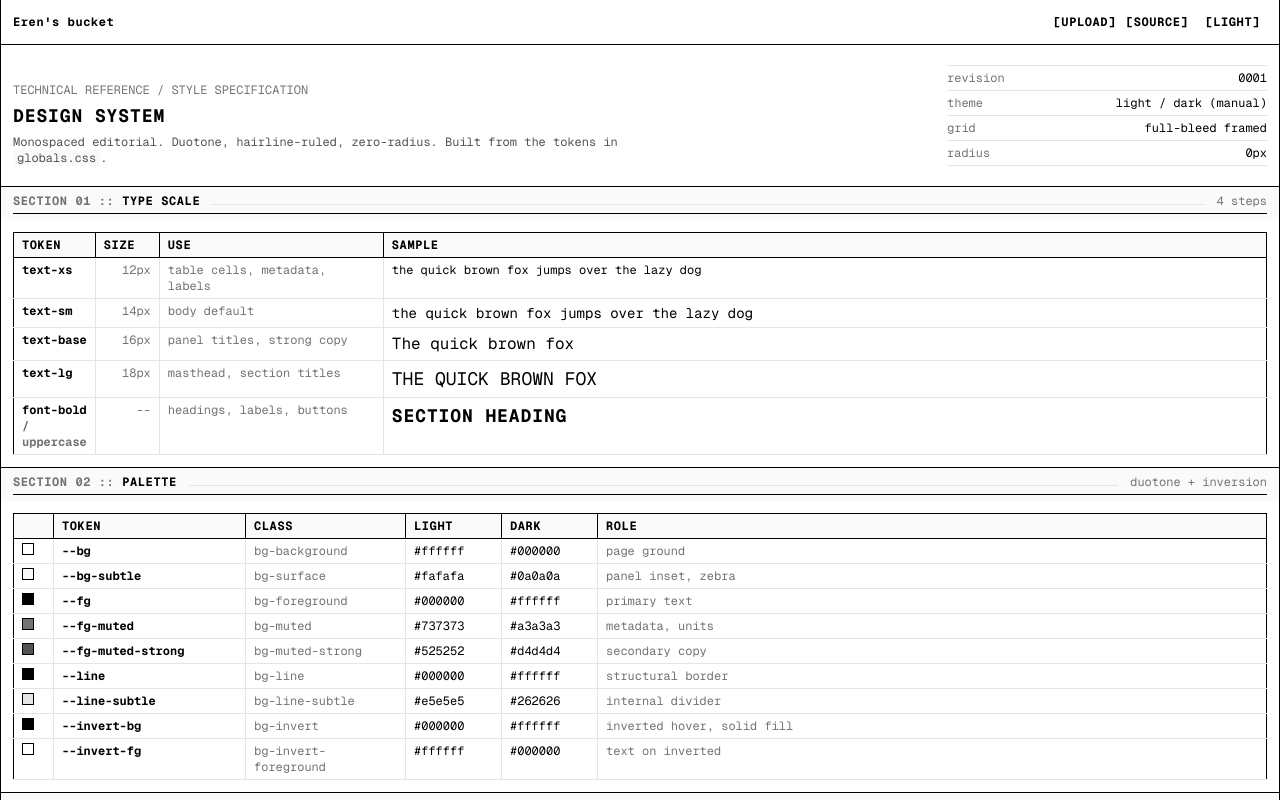
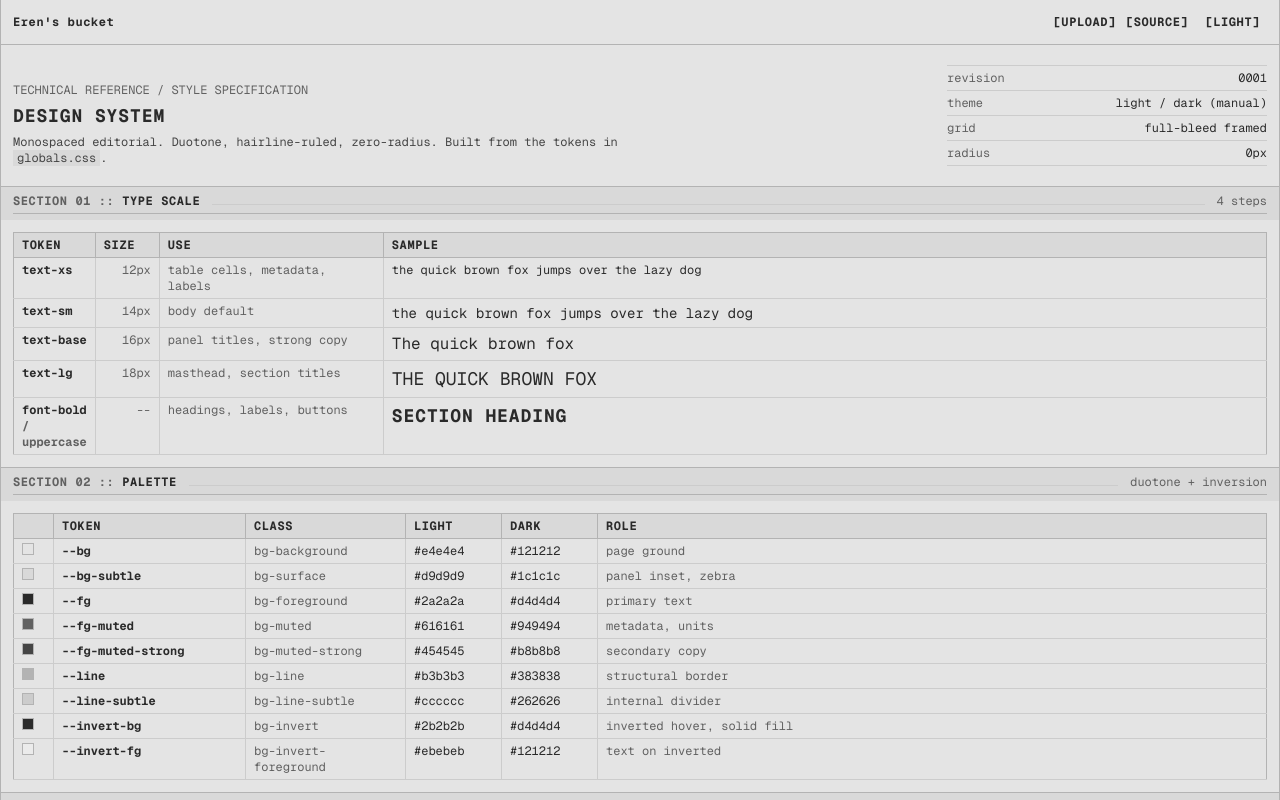
Before and after one commit to MrErenK/gcp-bucket-nextjs, a Next.js app: page /style in a window 1280 px wide. Shown: the top 800 px of the page. Built offline with nearby package versions, Linux system fonts and the light colour scheme; no server answers.

Commit message:
Soften theme colors

```diff
--- a/src/app/globals.css
+++ b/src/app/globals.css
@@ -5,33 +5,33 @@
 :root {
   color-scheme: light;
 
-  --bg: #ffffff;
-  --bg-subtle: #fafafa;
-  --fg: #000000;
-  --fg-muted: #737373;
-  --fg-muted-strong: #525252;
+  --bg: #e4e4e4;
+  --bg-subtle: #d9d9d9;
+  --fg: #2a2a2a;
+  --fg-muted: #616161;
+  --fg-muted-strong: #454545;
 
-  --line: #000000;
-  --line-subtle: #e5e5e5;
+  --line: #b3b3b3;
+  --line-subtle: #cccccc;
 
-  --invert-bg: #000000;
-  --invert-fg: #ffffff;
+  --invert-bg: #2b2b2b;
+  --invert-fg: #ebebeb;
 }
 
 [data-theme="dark"] {
   color-scheme: dark;
 
-  --bg: #000000;
-  --bg-subtle: #0a0a0a;
-  --fg: #ffffff;
-  --fg-muted: #a3a3a3;
-  --fg-muted-strong: #d4d4d4;
+  --bg: #121212;
+  --bg-subtle: #1c1c1c;
+  --fg: #d4d4d4;
+  --fg-muted: #949494;
+  --fg-muted-strong: #b8b8b8;
 
-  --line: #ffffff;
+  --line: #383838;
   --line-subtle: #262626;
 
-  --invert-bg: #ffffff;
-  --invert-fg: #000000;
+  --invert-bg: #d4d4d4;
+  --invert-fg: #121212;
 }
 
 @theme inline {
--- a/src/app/layout.tsx
+++ b/src/app/layout.tsx
@@ -42,8 +42,8 @@ export const metadata: Metadata = {
 
 export const viewport: Viewport = {
   themeColor: [
-    { media: "(prefers-color-scheme: light)", color: "#ffffff" },
-    { media: "(prefers-color-scheme: dark)", color: "#000000" },
+    { media: "(prefers-color-scheme: light)", color: "#e4e4e4" },
+    { media: "(prefers-color-scheme: dark)", color: "#121212" },
   ],
 };
 
--- a/src/app/manifest.ts
+++ b/src/app/manifest.ts
@@ -8,8 +8,8 @@ export default function manifest(): MetadataRoute.Manifest {
     description: SITE.description,
     start_url: "/",
     display: "standalone",
-    background_color: "#ffffff",
-    theme_color: "#ffffff",
+    background_color: "#e4e4e4",
+    theme_color: "#e4e4e4",
     icons: [{ src: "/icon.svg", sizes: "any", type: "image/svg+xml" }],
   };
 }
--- a/src/lib/specimen.ts
+++ b/src/lib/specimen.ts
@@ -39,15 +39,15 @@ export const PALETTE: ReadonlyArray<{
   dark: string;
   role: string;
 }> = [
-  { token: "--bg", cls: "bg-background", light: "#ffffff", dark: "#000000", role: "page ground" },
-  { token: "--bg-subtle", cls: "bg-surface", light: "#fafafa", dark: "#0a0a0a", role: "panel inset, zebra" },
-  { token: "--fg", cls: "bg-foreground", light: "#000000", dark: "#ffffff", role: "primary text" },
-  { token: "--fg-muted", cls: "bg-muted", light: "#737373", dark: "#a3a3a3", role: "metadata, units" },
-  { token: "--fg-muted-strong", cls: "bg-muted-strong", light: "#525252", dark: "#d4d4d4", role: "secondary copy" },
-  { token: "--line", cls: "bg-line", light: "#000000", dark: "#ffffff", role: "structural border" },
-  { token: "--line-subtle", cls: "bg-line-subtle", light: "#e5e5e5", dark: "#262626", role: "internal divider" },
-  { token: "--invert-bg", cls: "bg-invert", light: "#000000", dark: "#ffffff", role: "inverted hover, solid fill" },
-  { token: "--invert-fg", cls: "bg-invert-foreground", light: "#ffffff", dark: "#000000", role: "text on inverted" },
+  { token: "--bg", cls: "bg-background", light: "#e4e4e4", dark: "#121212", role: "page ground" },
+  { token: "--bg-subtle", cls: "bg-surface", light: "#d9d9d9", dark: "#1c1c1c", role: "panel inset, zebra" },
+  { token: "--fg", cls: "bg-foreground", light: "#2a2a2a", dark: "#d4d4d4", role: "primary text" },
+  { token: "--fg-muted", cls: "bg-muted", light: "#616161", dark: "#949494", role: "metadata, units" },
+  { token: "--fg-muted-strong", cls: "bg-muted-strong", light: "#454545", dark: "#b8b8b8", role: "secondary copy" },
+  { token: "--line", cls: "bg-line", light: "#b3b3b3", dark: "#383838", role: "structural border" },
+  { token: "--line-subtle", cls: "bg-line-subtle", light: "#cccccc", dark: "#262626", role: "internal divider" },
+  { token: "--invert-bg", cls: "bg-invert", light: "#2b2b2b", dark: "#d4d4d4", role: "inverted hover, solid fill" },
+  { token: "--invert-fg", cls: "bg-invert-foreground", light: "#ebebeb", dark: "#121212", role: "text on inverted" },
 ];
 
 export const ARTIFACTS: ReadonlyArray<{
```
